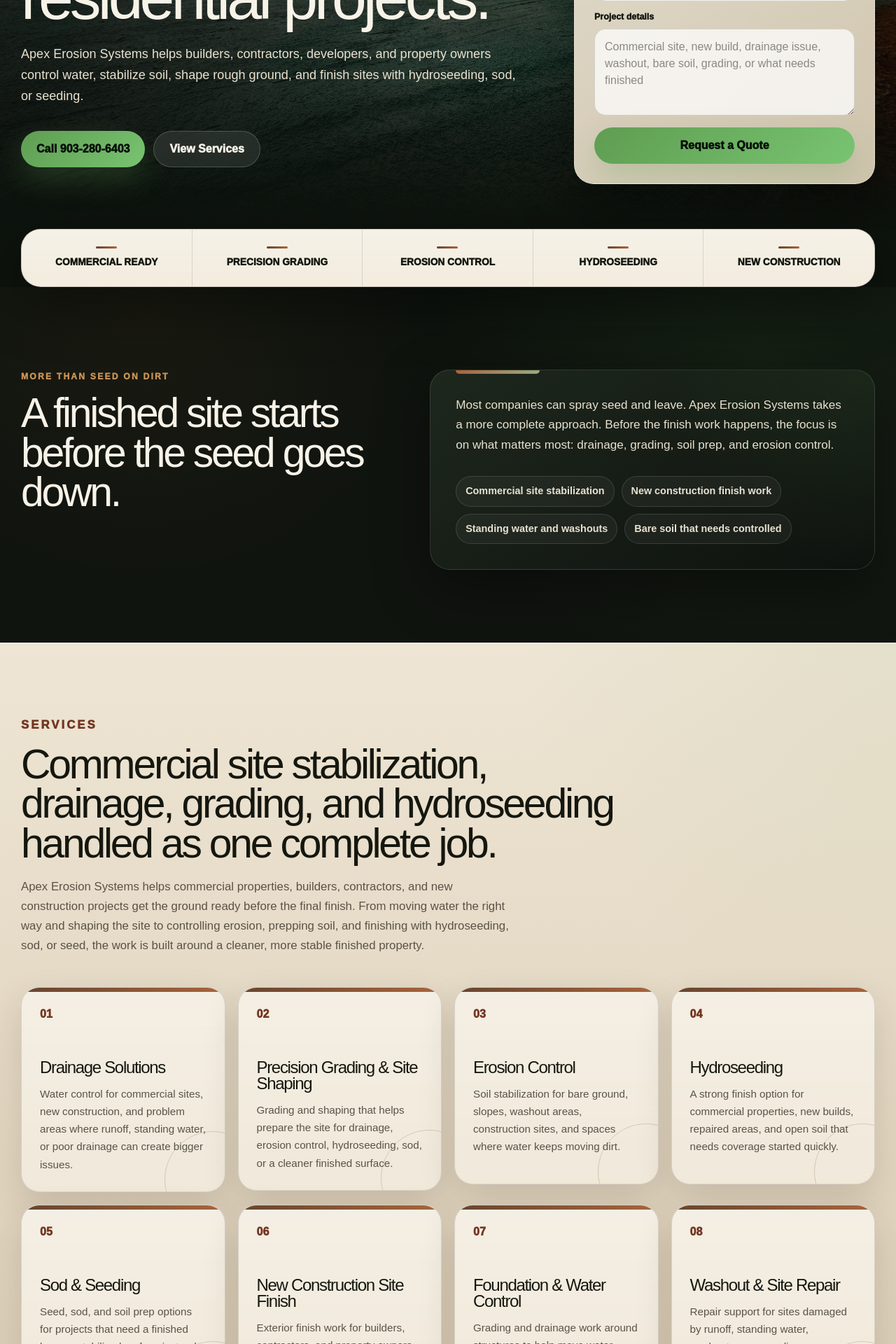
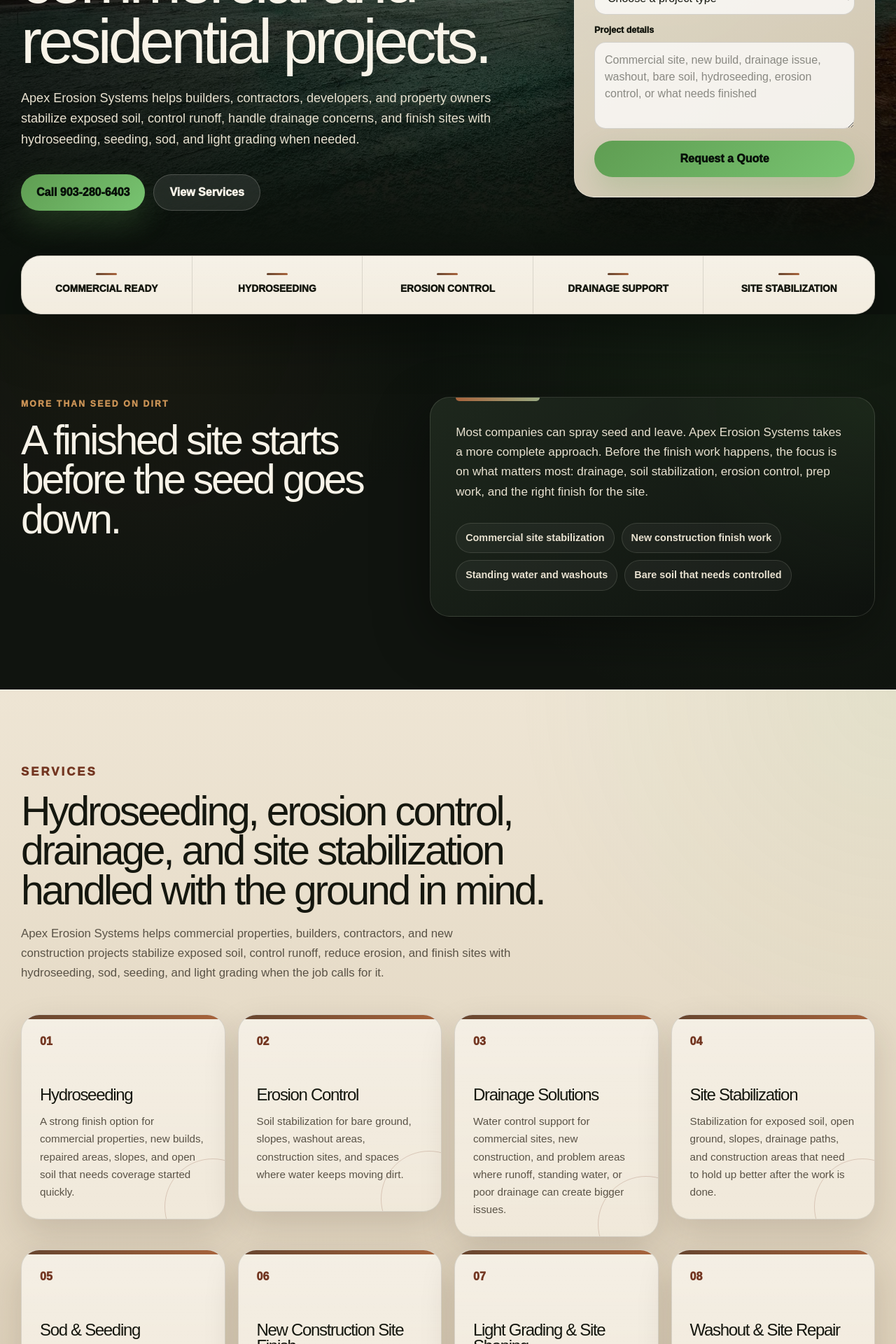
Before and after one commit to altifygenerator-ai/apex-erosion-systems, a Next.js app: page / in a window 1280 px wide. Shown: the part 660-2580 px from the top of the page at 70% size. Built offline with nearby package versions, Linux system fonts and the light colour scheme.

Commit message:
probably final

```diff
--- a/src/components/Header.tsx
+++ b/src/components/Header.tsx
@@ -30,7 +30,7 @@ export default function Header() {
             {item.label}
           </a>
         ))}
-        <a href="/gallery">Gallery</a>
+
       </nav>
 
       <a className="header-phone" href={siteData.phoneHref}>
--- a/src/components/ServicesSection.tsx
+++ b/src/components/ServicesSection.tsx
@@ -9,13 +9,12 @@ export default function ServicesSection() {
       <div className="section-shell">
         <Reveal className="section-heading">
           <p className="eyebrow">Services</p>
-          <h2>Commercial site stabilization, drainage, grading, and hydroseeding handled as one complete job.</h2>
+          <h2>Hydroseeding, erosion control, drainage, and site stabilization handled with the ground in mind.</h2>
           <p>
-            Apex Erosion Systems helps commercial properties, builders, contractors,
-            and new construction projects get the ground ready before the final
-            finish. From moving water the right way and shaping the site to controlling
-            erosion, prepping soil, and finishing with hydroseeding, sod, or seed,
-            the work is built around a cleaner, more stable finished property.
+            Apex Erosion Systems helps commercial properties, builders,
+            contractors, and new construction projects stabilize exposed soil,
+            control runoff, reduce erosion, and finish sites with hydroseeding,
+            sod, seeding, and light grading when the job calls for it.
           </p>
         </Reveal>
 
--- a/src/data/site.ts
+++ b/src/data/site.ts
@@ -6,22 +6,22 @@ export const siteData: SiteData = {
   name: "Apex Erosion Systems",
   phone: "903-280-6403",
   phoneHref: "tel:9032806403",
-  tagline: "Drainage. Grading. Erosion Control. Hydroseeding.",
+  tagline: "Hydroseeding. Erosion Control. Drainage. Site Stabilization.",
   logo: "/images/apex/logo.png",
 
   nav: [
-    { label: "Services", href: "#services" },
-    { label: "Problems We Fix", href: "#problems" },
-
-    { label: "Process", href: "#process" },
+    { label: "Services", href: "/#services" },
+    { label: "Problems We Fix", href: "/#problems" },
+    { label: "Gallery", href: "/gallery" },
+    { label: "Process", href: "/#process" },
   ],
 
   hero: {
-    eyebrow: "Commercial site finish work starts with the ground.",
+    eyebrow: "Commercial site finish work starts with stabilization.",
     headline:
-      "Drainage, grading, erosion control, and hydroseeding for commercial and residential projects.",
+      "Hydroseeding, erosion control, drainage, and site stabilization for commercial and residential projects.",
     text:
-      "Apex Erosion Systems helps builders, contractors, developers, and property owners control water, stabilize soil, shape rough ground, and finish sites with hydroseeding, sod, or seeding.",
+      "Apex Erosion Systems helps builders, contractors, developers, and property owners stabilize exposed soil, control runoff, handle drainage concerns, and finish sites with hydroseeding, seeding, sod, and light grading when needed.",
     primaryCta: "Call 903-280-6403",
     secondaryCta: "View Services",
     image: "/images/apex/gallery-17.jpg",
@@ -30,7 +30,7 @@ export const siteData: SiteData = {
   quote: {
     title: "Tell us what the site needs.",
     text:
-      "Whether it is a commercial build, new construction site, drainage issue, washout, bare soil, or final lawn finish, Apex can look at the ground first and help plan the right next step.",
+      "Whether it is a commercial build, new construction site, drainage issue, washout, bare soil, or final lawn finish, Apex can look at the ground first and help plan the right stabilization or finish option.",
     button: "Request a Quote",
     fields: [
       {
@@ -51,12 +51,13 @@ export const siteData: SiteData = {
         type: "select",
         placeholder: "Choose a project type",
         options: [
+          "Hydroseeding",
+          "Erosion control",
           "Drainage problem",
-          "Yard grading",
-          "Hydroseeding",
+          "Site stabilization",
           "Sod or seeding",
-          "Erosion control",
           "New construction lawn",
+          "Light grading or site shaping",
           "Damaged yard repair",
         ],
       },
@@ -64,24 +65,25 @@ export const siteData: SiteData = {
         label: "Project details",
         name: "details",
         type: "textarea",
-        placeholder: "Commercial site, new build, drainage issue, washout, bare soil, grading, or what needs finished",
+        placeholder:
+          "Commercial site, new build, drainage issue, washout, bare soil, hydroseeding, erosion control, or what needs finished",
       },
     ],
   },
 
   trust: [
     "Commercial Ready",
-    "Precision Grading",
+    "Hydroseeding",
     "Erosion Control",
-    "Hydroseeding",
-    "New Construction",
+    "Drainage Support",
+    "Site Stabilization",
   ],
 
   intro: {
     eyebrow: "More than seed on dirt",
     title: "A finished site starts before the seed goes down.",
     text:
-      "Most companies can spray seed and leave. Apex Erosion Systems takes a more complete approach. Before the finish work happens, the focus is on what matters most: drainage, grading, soil prep, and erosion control.",
+      "Most companies can spray seed and leave. Apex Erosion Systems takes a more complete approach. Before the finish work happens, the focus is on what matters most: drainage, soil stabilization, erosion control, prep work, and the right finish for the site.",
     points: [
       "Commercial site stabilization",
       "New construction finish work",
@@ -92,14 +94,9 @@ export const siteData: SiteData = {
 
   services: [
     {
-      title: "Drainage Solutions",
+      title: "Hydroseeding",
       text:
-        "Water control for commercial sites, new construction, and problem areas where runoff, standing water, or poor drainage can create bigger issues.",
-    },
-    {
-      title: "Precision Grading & Site Shaping",
-      text:
-        "Grading and shaping that helps prepare the site for drainage, erosion control, hydroseeding, sod, or a cleaner finished surface.",
+        "A strong finish option for commercial properties, new builds, repaired areas, slopes, and open soil that needs coverage started quickly.",
     },
     {
       title: "Erosion Control",
@@ -107,9 +104,14 @@ export const siteData: SiteData = {
         "Soil stabilization for bare ground, slopes, washout areas, construction sites, and spaces where water keeps moving dirt.",
     },
     {
-      title: "Hydroseeding",
+      title: "Drainage Solutions",
       text:
-        "A strong finish option for commercial properties, new builds, repaired areas, and open soil that needs coverage started quickly.",
+        "Water control support for commercial sites, new construction, and problem areas where runoff, standing water, or poor drainage can create bigger issues.",
+    },
+    {
+      title: "Site Stabilization",
+      text:
+        "Stabilization for exposed soil, open ground, slopes, drainage paths, and construction areas that need to hold up better after the work is done.",
     },
     {
       title: "Sod & Seeding",
@@ -122,14 +124,14 @@ export const siteData: SiteData = {
         "Exterior finish work for builders, contractors, and property owners after the main construction work is complete.",
     },
     {
-      title: "Foundation & Water Control",
+      title: "Light Grading & Site Shaping",
       text:
-        "Grading and drainage work around structures to help move water away from areas where it should not sit.",
+        "Light grading and shaping when needed to help prepare the ground for drainage, erosion control, hydroseeding, sod, or a cleaner finished surface.",
     },
     {
       title: "Washout & Site Repair",
       text:
-        "Repair support for sites damaged by runoff, standing water, washouts, poor grading, or unfinished dirt work.",
+        "Repair support for sites damaged by runoff, standing water, washouts, exposed soil, or unfinished dirt work.",
     },
   ],
 
@@ -137,7 +139,7 @@ export const siteData: SiteData = {
     eyebrow: "Water problems slow projects down",
     title: "Fix drainage, washouts, and bare soil before they become bigger problems.",
     text:
-      "Standing water, washouts, and poor drainage can damage finished work, move soil, create erosion, and leave a commercial or residential project looking incomplete. Apex focuses on correcting the ground before finishing it with seed, sod, or hydroseeding.",
+      "Standing water, washouts, and poor drainage can damage finished work, move soil, create erosion, and leave a commercial or residential project looking incomplete. Apex focuses on stabilizing the ground before finishing it with seed, sod, or hydroseeding.",
     items: [
       "Standing water",
       "Washouts",
@@ -152,7 +154,7 @@ export const siteData: SiteData = {
     {
       title: "Commercial properties",
       text:
-        "For business sites, open ground, and finished properties that need drainage, grading, erosion control, or hydroseeding.",
+        "For business sites, open ground, and finished properties that need hydroseeding, erosion control, drainage support, or soil stabilization.",
     },
     {
       title: "Construction site finish work",
@@ -162,7 +164,7 @@ export const siteData: SiteData = {
     {
       title: "New home developments",
       text:
-        "For new builds and development areas where the ground still needs shaped, stabilized, seeded, or finished.",
+        "For new builds and development areas where the ground needs stabilized, seeded, protected from erosion, or finished cleanly.",
     },
     {
       title: "Poor drainage areas",
@@ -172,12 +174,12 @@ export const siteData: SiteData = {
     {
       title: "Bare lots and open soil",
       text:
-        "For exposed ground that needs grading, erosion control, hydroseeding, seed, or sod to help stabilize the area.",
+        "For exposed ground that needs erosion control, hydroseeding, seed, sod, or light shaping to help stabilize the area.",
     },
     {
       title: "Residential yard repairs",
       text:
-        "For homeowners dealing with washouts, poor grading, bare soil, drainage problems, or yards that need finished.",
+        "For homeowners dealing with washouts, bare soil, drainage problems, erosion issues, or yards that need finished.",
     },
   ],
 
@@ -189,8 +191,8 @@ gallery: [
     },
     {
       src: "/images/apex/gallery-2.jpg",
-    alt: "Fresh grading and soil preparation around a new construction property",
-    label: "Site Grading & Prep",
+      alt: "Fresh soil preparation around a new construction property",
+      label: "Site Prep",
     },
     {
       src: "/images/apex/gallery-3.jpg",
@@ -214,8 +216,8 @@ gallery: [
     },
     {
       src: "/images/apex/gallery-7.jpg",
-    alt: "Freshly graded dirt road and construction site access area",
-    label: "Access Road Grading",
+      alt: "Prepared dirt road and construction site access area",
+      label: "Site Access Prep",
     },
     {
       src: "/images/apex/gallery-8.jpg",
@@ -224,7 +226,7 @@ gallery: [
     },
     {
       src: "/images/apex/gallery-9.jpg",
-    alt: "Graded drainage path and bare soil preparation beside a structure",
+      alt: "Drainage path and bare soil preparation beside a structure",
       label: "Drainage Path Prep",
     },
     {
@@ -239,12 +241,12 @@ gallery: [
     },
     {
       src: "/images/apex/gallery-12.jpg",
-    alt: "Equipment grading and shaping soil for drainage and site preparation",
-    label: "Equipment Grading",
+      alt: "Equipment shaping soil for drainage and site preparation",
+      label: "Equipment Site Prep",
     },
     {
       src: "/images/apex/gallery-13.jpg",
-    alt: "Hydroseeding application along a graded property edge",
+      alt: "Hydroseeding application along a prepared property edge",
       label: "Edge Stabilization",
     },
     {
@@ -284,13 +286,13 @@ gallery: [
     },
     {
       src: "/images/apex/gallery-21.jpg",
-    alt: "Fresh dirt work and soil shaping around a new construction building",
+      alt: "Fresh dirt work and soil preparation around a new construction building",
       label: "Fresh Dirt Work",
     },
     {
       src: "/images/apex/gallery-22.jpg",
-    alt: "Rough graded open lot around a building site before final stabilization",
-    label: "Lot Grading",
+      alt: "Prepared open lot around a building site before final stabilization",
+      label: "Open Lot Prep",
     },
     {
       src: "/images/apex/gallery-23.jpg",
@@ -309,8 +311,8 @@ gallery: [
     },
     {
       src: "/images/apex/gallery-26.jpg",
-    alt: "Freshly graded red dirt and soil preparation before hydroseeding",
-    label: "Red Dirt Grading",
+      alt: "Fresh red dirt and soil preparation before hydroseeding",
+      label: "Red Dirt Site Prep",
     },
     {
       src: "/images/apex/gallery-27.jpg",
@@ -333,18 +335,19 @@ gallery: [
       label: "Woodline Stabilization",
     },
   ],
+
   process: [
     {
       step: "01",
       title: "Walk the site and check the problem areas",
       text:
-        "The first step is looking at how water moves, where soil is exposed, where the grade needs corrected, and what the finished site needs to accomplish.",
+        "The first step is looking at how water moves, where soil is exposed, where erosion is happening, and what the finished site needs to accomplish.",
     },
     {
       step: "02",
-      title: "Shape the ground and prep the soil",
+      title: "Prep the ground for stabilization",
       text:
-        "Grading and soil prep help create a better base before erosion control, hydroseeding, sod, or seeding begins.",
+        "Soil prep, light shaping, and site preparation help create a better base before erosion control, hydroseeding, sod, or seeding begins.",
     },
     {
       step: "03",
@@ -362,8 +365,8 @@ gallery: [
 
   finalCta: {
     eyebrow: "Get the site finished right",
-    title: "Need drainage, grading, erosion control, or hydroseeding handled?",
+    title: "Need hydroseeding, erosion control, drainage, or site stabilization handled?",
     text:
-      "Call Apex Erosion Systems for commercial site work, new construction finish work, drainage solutions, erosion control, hydroseeding, sod, and soil prep.",
+      "Call Apex Erosion Systems for commercial site work, new construction finish work, drainage support, erosion control, hydroseeding, sod, seeding, and soil stabilization.",
   },
 };
```
Lines whose indentation alone changed are shown as unchanged.
